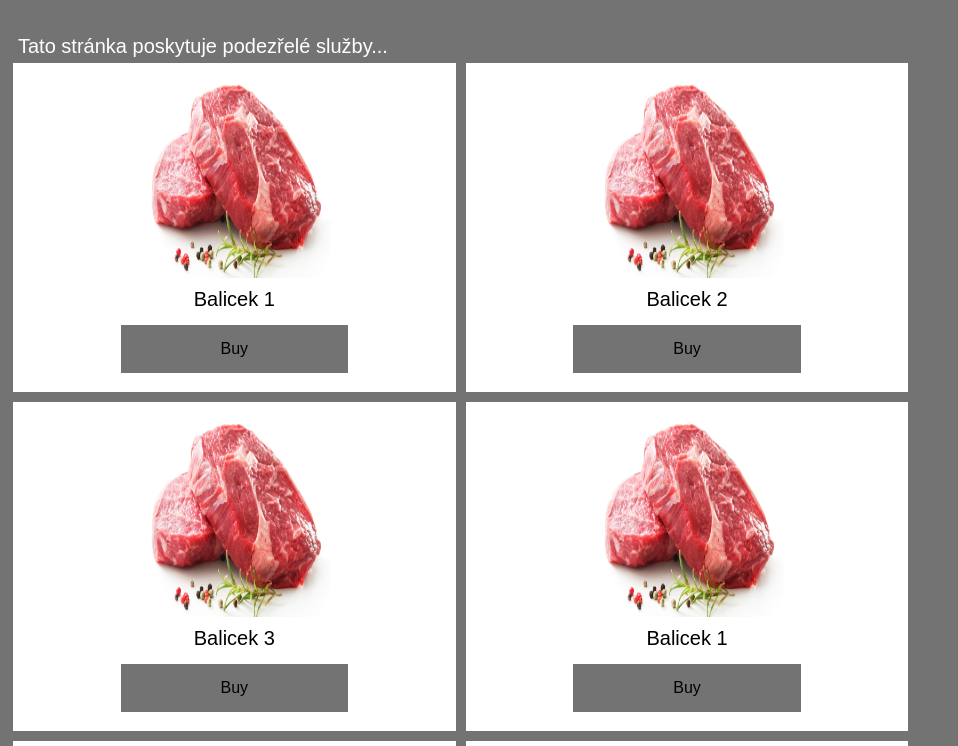
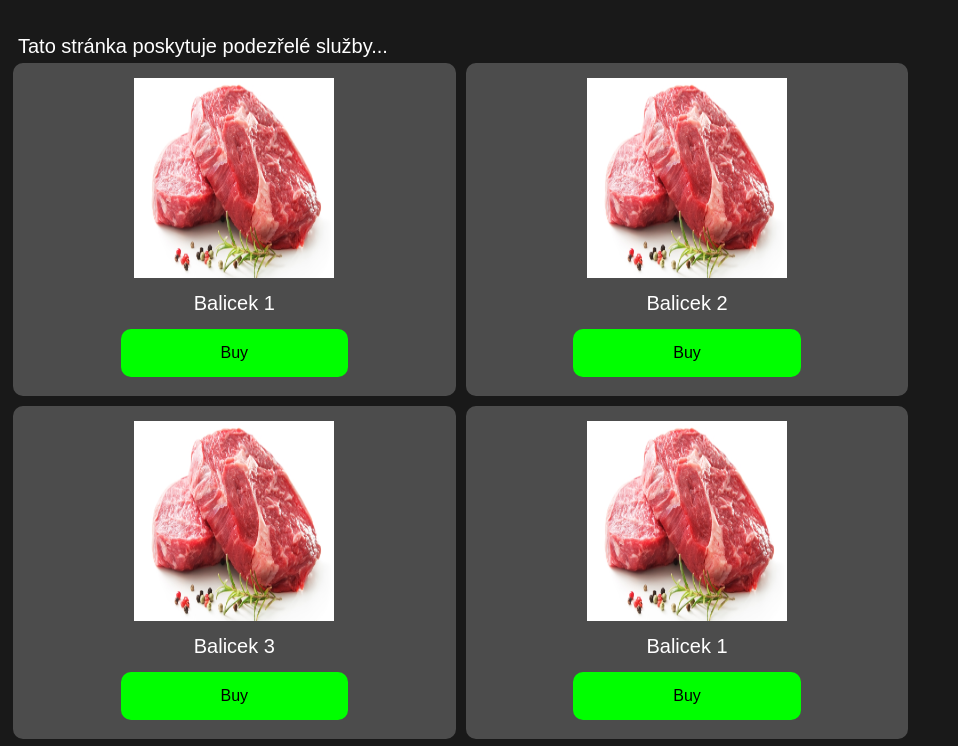
Before and after one commit to Rocek223/Rocek223.github.io, a plain HTML site: page About.html in a window 1280 px wide. Shown: the part 123-869 px from the top of the page, without its empty margins (0-958 px from the left). Drawn offline with Linux system fonts and the light colour scheme.

Commit message:
Lepší index.html (trochu)

```diff
--- a/About.html
+++ b/About.html
@@ -1,24 +1,36 @@
+<!DOCTYPE html>
+<html lang="cz">
+  <meta charset="UTF-8">
+  <title>Hownovíno</title>
+  <meta name="viewport" content="width=device-width,initial-scale=1">
+  <link rel="stylesheet" href="">
+
   <style>
-p{
+
+  p {
     margin: 50px;
     text-align: center;
     color: white;
     font-size: 50px;
   }
-Text01{
+
+  Text01 {
     margin: 10px;
     color: white;
     font-size: 20px;
     text-align: center;
   }
-div.TextBox{
+
+  div.TextBox {
     padding: 10px 20px;
-  color: black;
+    color: white;
     font-size: 20px;
     text-align: center;
   }
+
   button {
-  background-color: #737373;
+    background-color: #00ff00;
+    border-radius: 10px;
     border: none;
     color: black;
     padding: 15px 100px;
@@ -29,11 +41,13 @@ button {
     margin: 4px 2px;
     cursor: pointer;
   }
+
   button:hover {
-  background-color: #616161;
+    background-color: #009900;
   }
-body{
-  background-color: #737373;
+
+  body {
+    background-color: rgb(25, 25, 25);
     font-family: Arial;
   }
 
@@ -45,13 +59,13 @@ div.box1 {
     width: 19.2%;
     padding: 15px 100px;
     margin: 5px;
-
+    border-radius: 10px;
+    background-color: rgba(128, 128, 128, 0.5);
   }
 
   </style>
 
   <body>
-
     <p> Nadpis </p>
     <Text01> Tato stránka poskytuje podezřelé služby... </Text01>
 
@@ -100,3 +114,4 @@ div.box1 {
       <button> Buy </button>
     </div>
   </body>
+</html>
```
Lines whose indentation alone changed are shown as unchanged.
